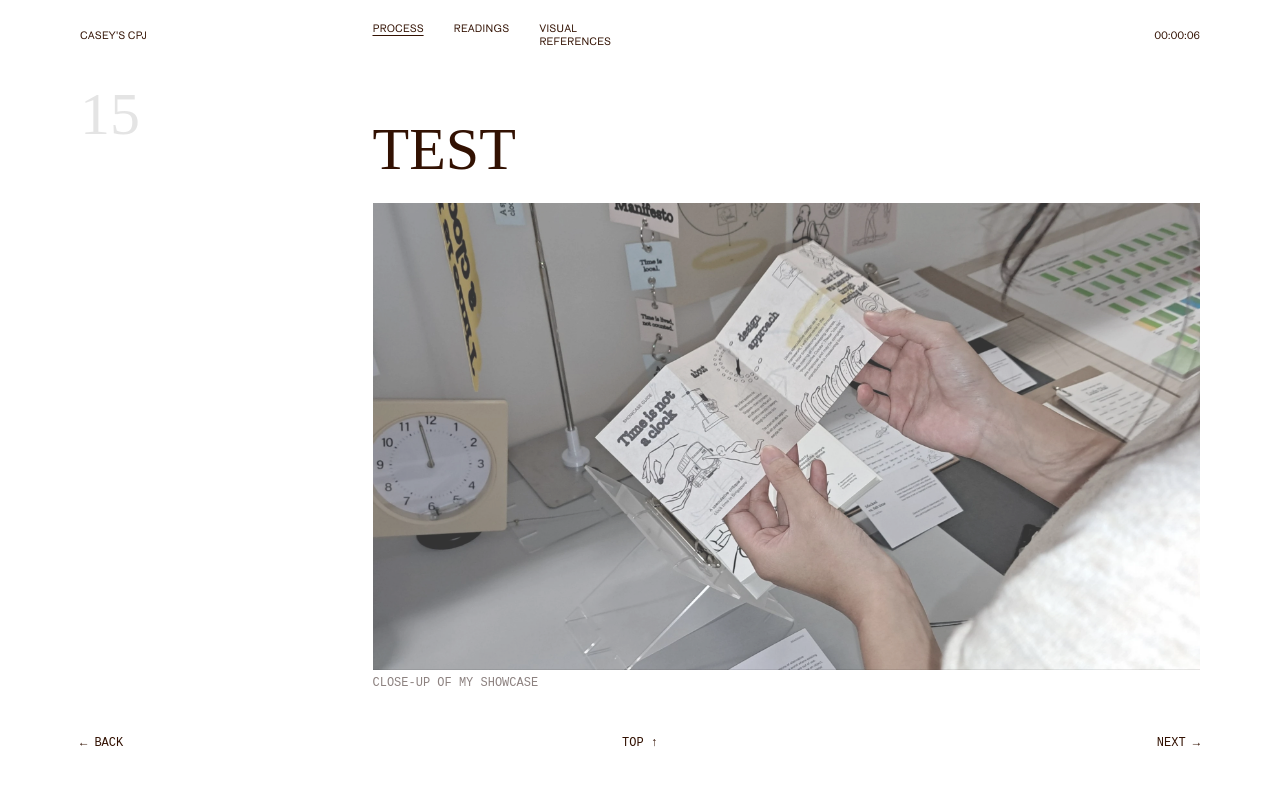
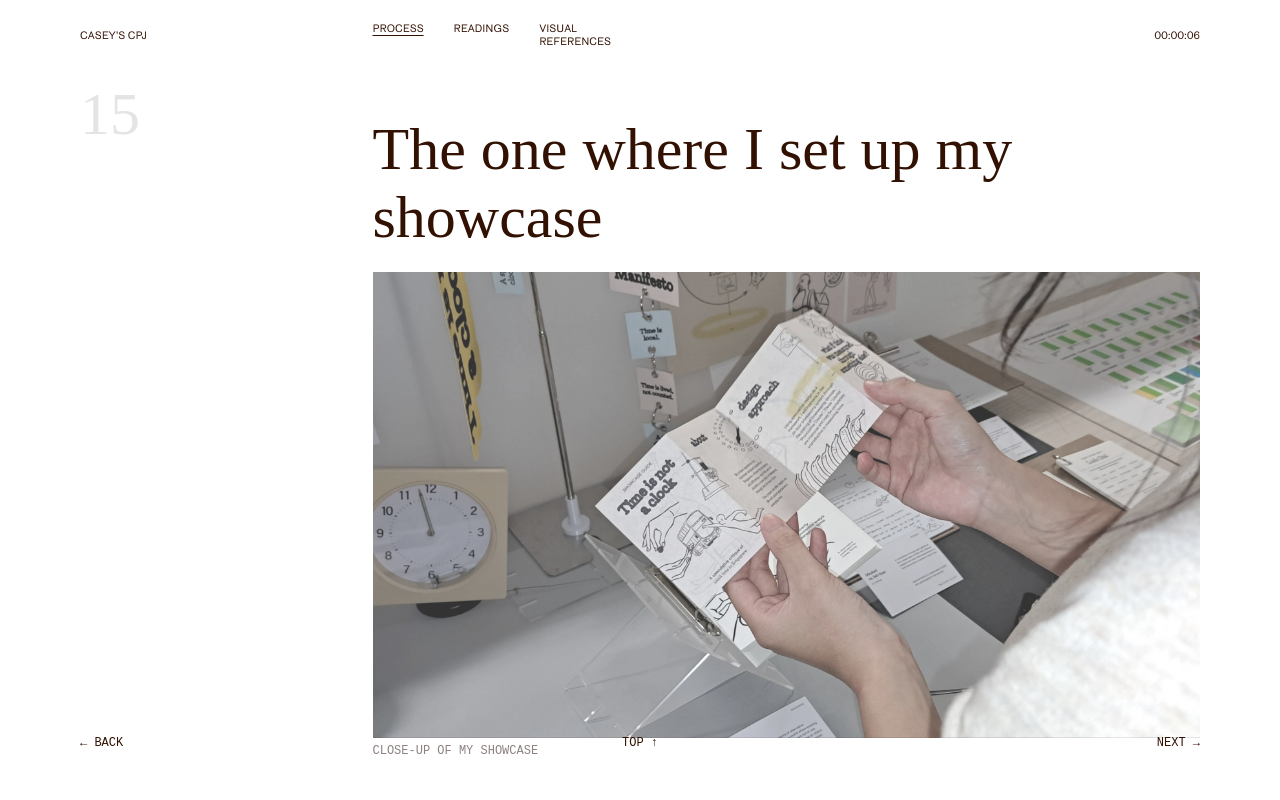
Before and after one commit to caseywong-afk/casey-cpj-final, a plain HTML site: page week-15.html in a window 1280 px wide. Shown: the top 800 px of the page. Drawn offline with Linux system fonts and the light colour scheme; a web font is replaced by a local one.

Commit message:
Update week-15.html

```diff
--- a/week-15.html
+++ b/week-15.html
@@ -32,7 +32,7 @@
       <div class="page">
 
         <section class="hero">
-          <h1 class="headline">TEST</h1>
+          <h1 class="headline">The one where I set up my showcase</h1>
           <div class="media">
             <img src="images/weekly-process/week-15/exhibition-1.webp" class="zoom" alt="Close-up of my showcase">
           </div>
```
